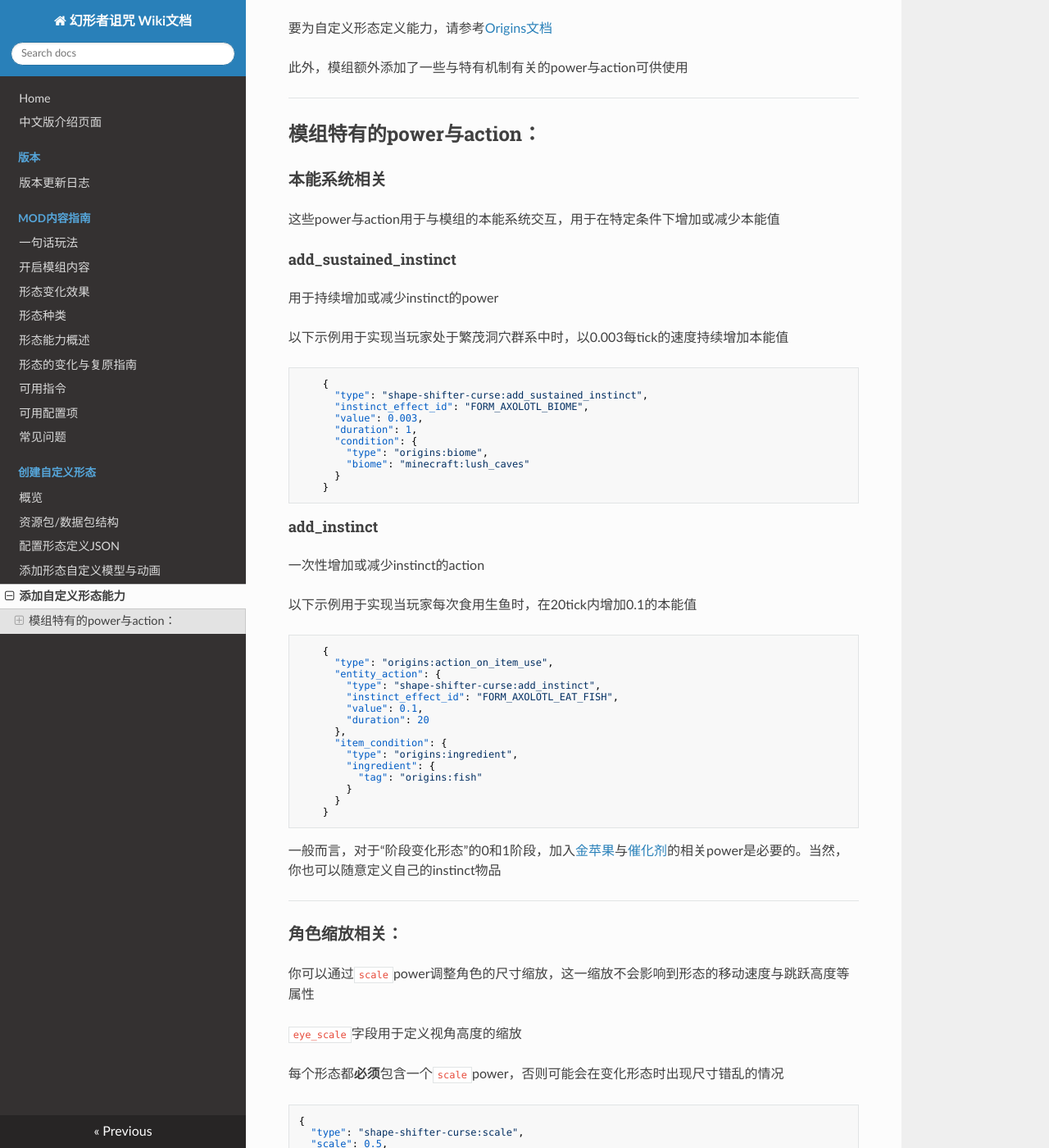
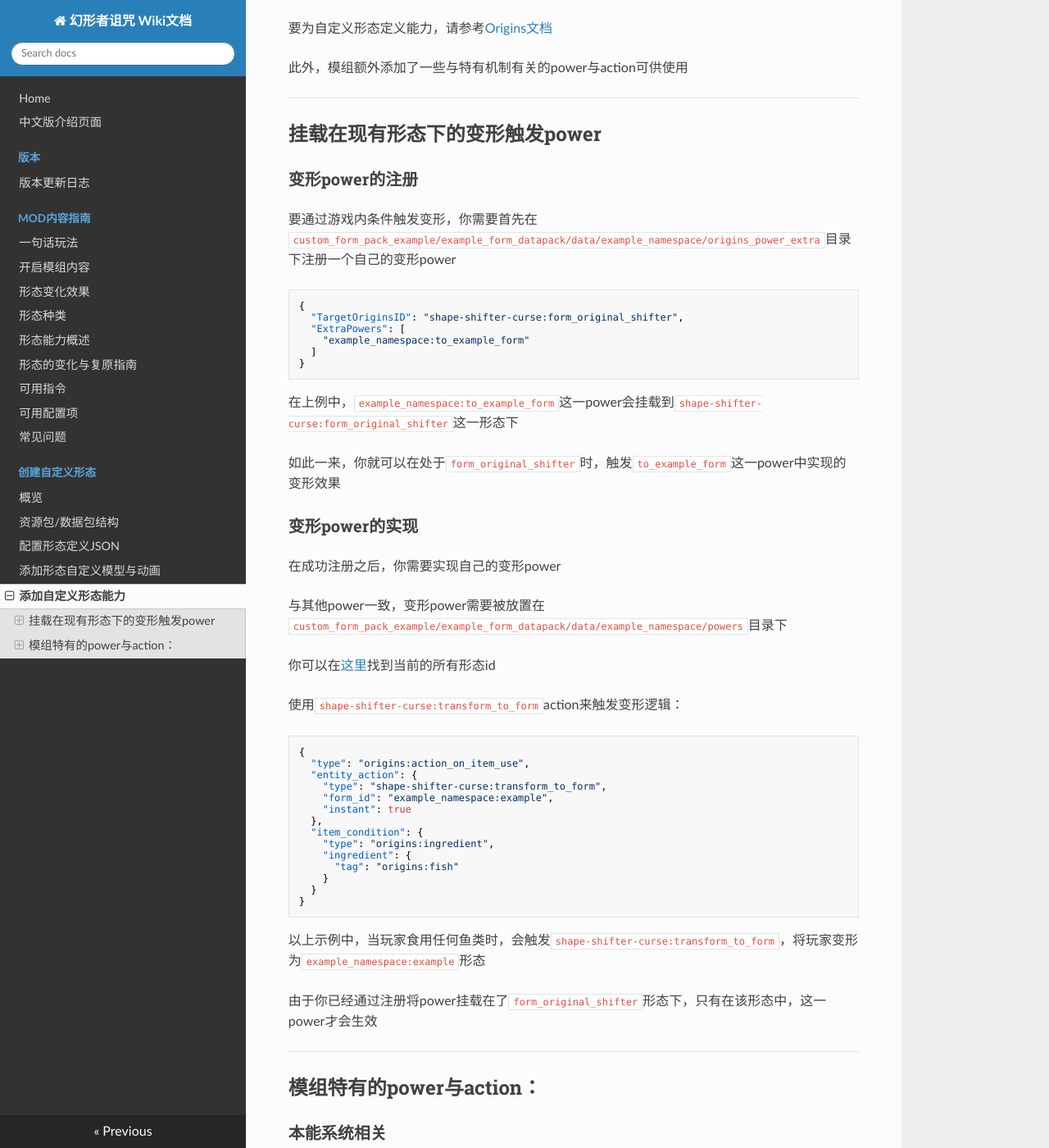
Before and after one commit to onixary/ssc_wiki, an MkDocs documentation site: the page built from docs/custom_forms/origins_data_pack.md, in a window 1280 px wide and 1400 px high, scrolled down 217 px. Shown: the whole window at 82% size. Built offline with MkDocs 1.6.1, drawn with Linux system fonts in a browser that asks for light colours; nearby versions of some CDN libraries.

Commit message:
添加变形power的文档

````diff
--- a/docs/custom_forms/origins_data_pack.md
+++ b/docs/custom_forms/origins_data_pack.md
@@ -7,6 +7,59 @@ mod使用[Origins](https://modrinth.com/mod/origins)的逻辑来定义不同形
 此外，模组额外添加了一些与特有机制有关的power与action可供使用
 
 ---
+
+## 挂载在现有形态下的变形触发power
+
+### 变形power的注册
+
+要通过游戏内条件触发变形，你需要首先在`custom_form_pack_example/example_form_datapack/data/example_namespace/origins_power_extra`目录下注册一个自己的变形power
+
+```
+{
+  "TargetOriginsID": "shape-shifter-curse:form_original_shifter",
+  "ExtraPowers": [
+    "example_namespace:to_example_form"
+  ]
+}
+```
+
+在上例中，`example_namespace:to_example_form`这一power会挂载到`shape-shifter-curse:form_original_shifter`这一形态下
+
+如此一来，你就可以在处于`form_original_shifter`时，触发`to_example_form`这一power中实现的变形效果
+
+### 变形power的实现
+
+在成功注册之后，你需要实现自己的变形power
+
+与其他power一致，变形power需要被放置在`custom_form_pack_example/example_form_datapack/data/example_namespace/powers`目录下
+
+你可以在[这里](https://github.com/onixary/shape-shifter-curse-fabric/tree/master/src/main/resources/data/shape-shifter-curse/origins)找到当前的所有形态id
+
+使用`shape-shifter-curse:transform_to_form`action来触发变形逻辑：
+
+```
+{
+  "type": "origins:action_on_item_use",
+  "entity_action": {
+    "type": "shape-shifter-curse:transform_to_form",
+    "form_id": "example_namespace:example",
+    "instant": true
+  },
+  "item_condition": {
+    "type": "origins:ingredient",
+    "ingredient": {
+      "tag": "origins:fish"
+    }
+  }
+}
+```
+
+以上示例中，当玩家食用任何鱼类时，会触发`shape-shifter-curse:transform_to_form`，将玩家变形为`example_namespace:example`形态
+
+由于你已经通过注册将power挂载在了`form_original_shifter`形态下，只有在该形态中，这一power才会生效
+
+---
+
 ## 模组特有的power与action：
 
 ### 本能系统相关
````
Also changed, not shown: docs/custom_forms/overview.md (+3 -3 lines), docs/custom_forms/pack_example.md (+2 -0 lines).
